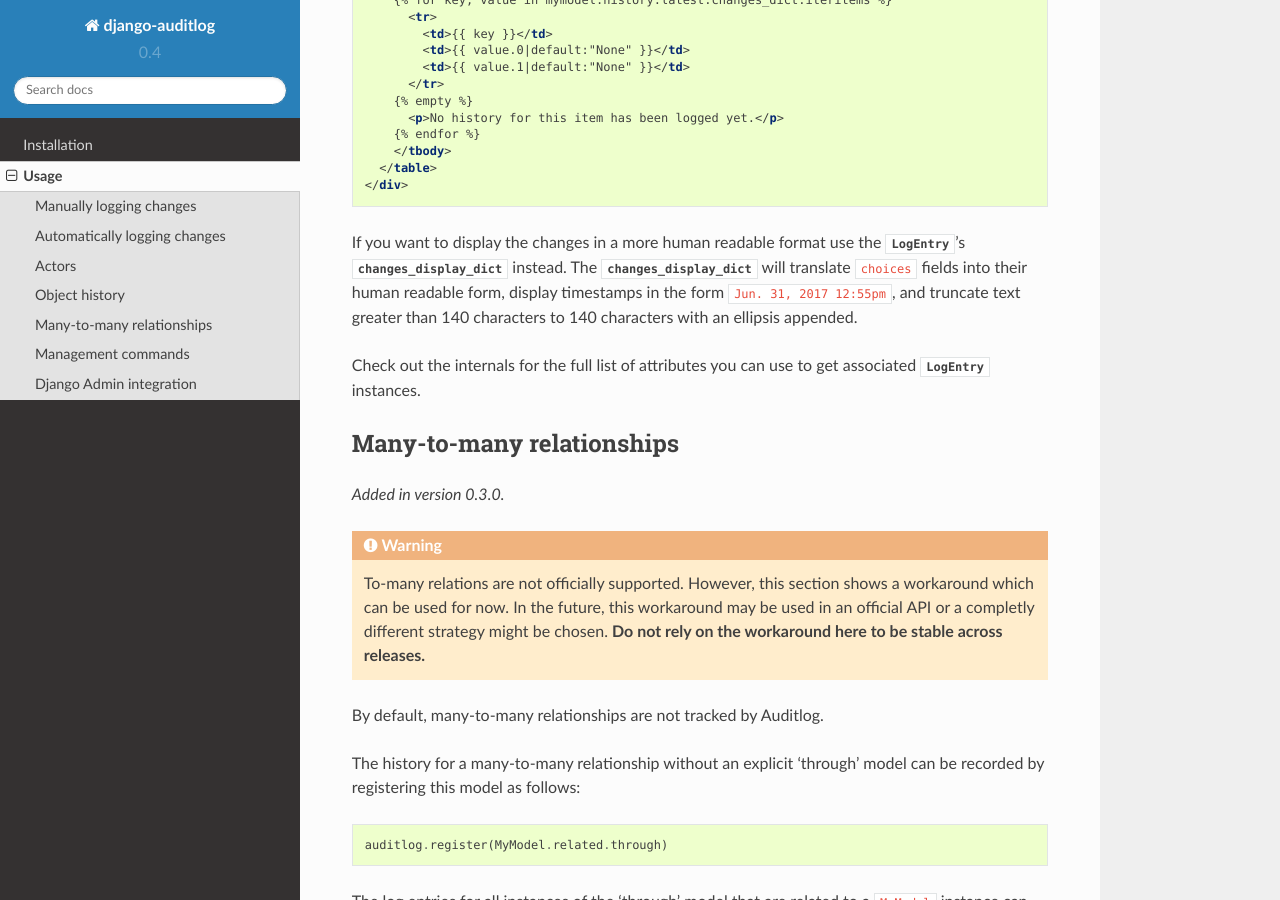
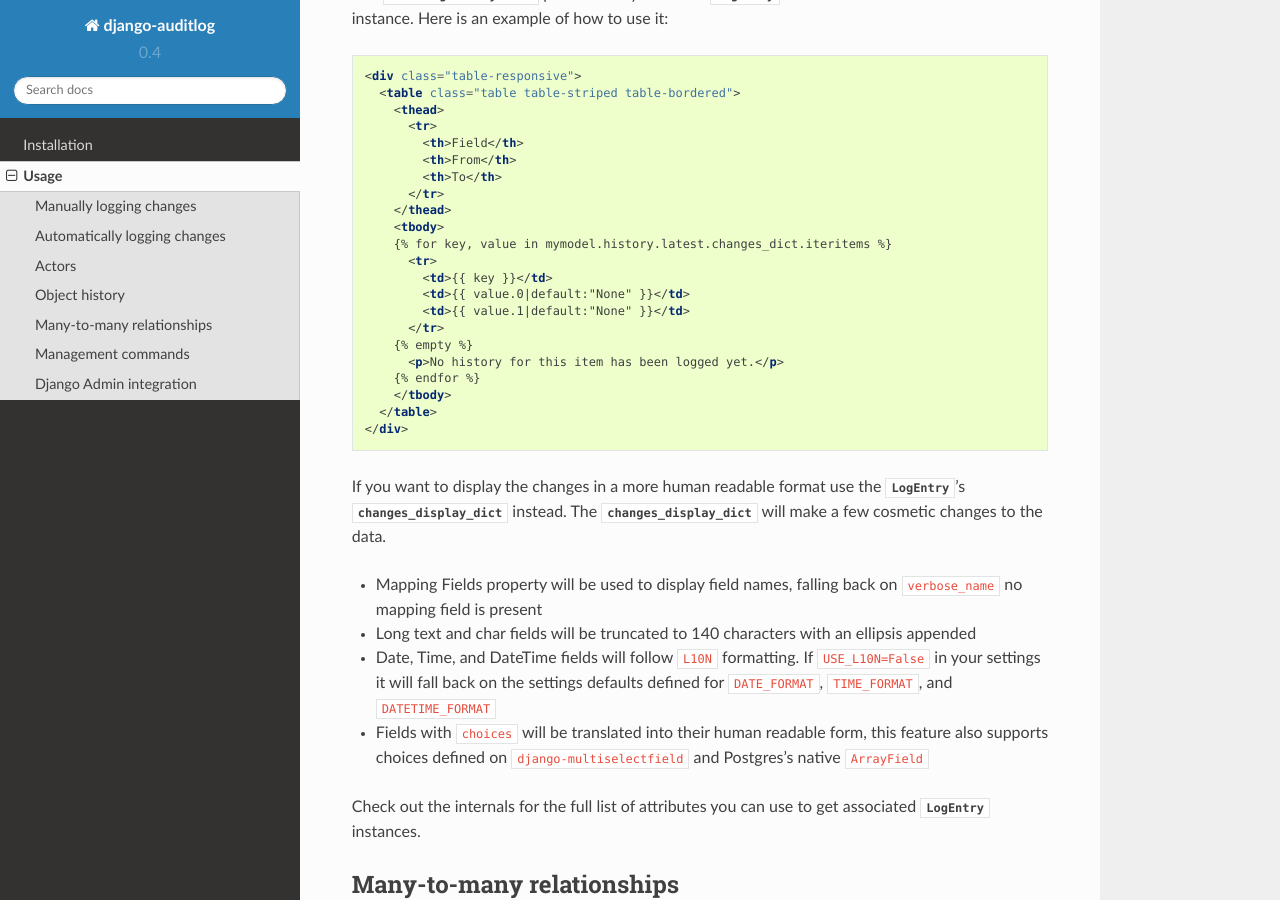
Before and after one commit to jazzband/django-auditlog, a Sphinx documentation site: the page built from docs/source/usage.rst, in a window 1280 px wide and 900 px high, scrolled down 2902 px. Built offline with Sphinx 7.4.7 and the Read the Docs theme 2.0.0, drawn with Linux system fonts in a browser that asks for light colours; pages that are not in the unit, such as notebooks, are missing from menus; some of the changed text lies outside the part shown.

Commit message:
Update usage.rst

```diff
--- a/docs/source/usage.rst
+++ b/docs/source/usage.rst
@@ -57,11 +57,24 @@
 
 .. code-block:: python
 
+    class MyModel(modelsModel):
+        sku = models.CharField(max_length=20)
+        version = models.CharField(max_length=5)
+        product = models.CharField(max_length=50, verbose_name='Product Name')
+        history = AuditLogHistoryField()
+
     auditlog.register(MyModel, mapping_fields={'sku': 'Product No.', 'version': 'Product Revision'})
+
+.. code-block:: python
+
+    log = MyModel.objects.first().history.latest()
+    log.changes_display_dict
+    // retrieves changes with keys Product No. Product Revision, and Product Name
+    // If you don't map a field it will fall back on the verbose_name
 
 .. versionadded:: 0.5.0
 
-You do not need to map all the fields of the model, any fields not mapped will be displayed as they are defined in the model.
+You do not need to map all the fields of the model, any fields not mapped will fall back on their ``verbose_name``. Django provides a default ``verbose_name`` which is a "munged camel case version" so ``product_name`` would become ``Product Name`` by default.
 
 Actors
 ------
@@ -135,7 +148,12 @@
       </table>
     </div>
 
-If you want to display the changes in a more human readable format use the :py:class:`LogEntry`'s :py:attr:`changes_display_dict` instead. The :py:attr:`changes_display_dict` will translate ``choices`` fields into their human readable form, display timestamps in the form ``Jun. 31, 2017 12:55pm``, and truncate text greater than 140 characters to 140 characters with an ellipsis appended.
+If you want to display the changes in a more human readable format use the :py:class:`LogEntry`'s :py:attr:`changes_display_dict` instead. The :py:attr:`changes_display_dict` will make a few cosmetic changes to the data.
+
+- Mapping Fields property will be used to display field names, falling back on ``verbose_name`` no mapping field is present
+- Long text and char fields will be truncated to 140 characters with an ellipsis appended
+- Date, Time, and DateTime fields will follow ``L10N`` formatting. If ``USE_L10N=False`` in your settings it will fall back on the settings defaults defined for ``DATE_FORMAT``, ``TIME_FORMAT``, and ``DATETIME_FORMAT``
+- Fields with ``choices`` will be translated into their human readable form, this feature also supports choices defined on ``django-multiselectfield`` and Postgres's native ``ArrayField``
 
 Check out the internals for the full list of attributes you can use to get associated :py:class:`LogEntry` instances.
 
```
